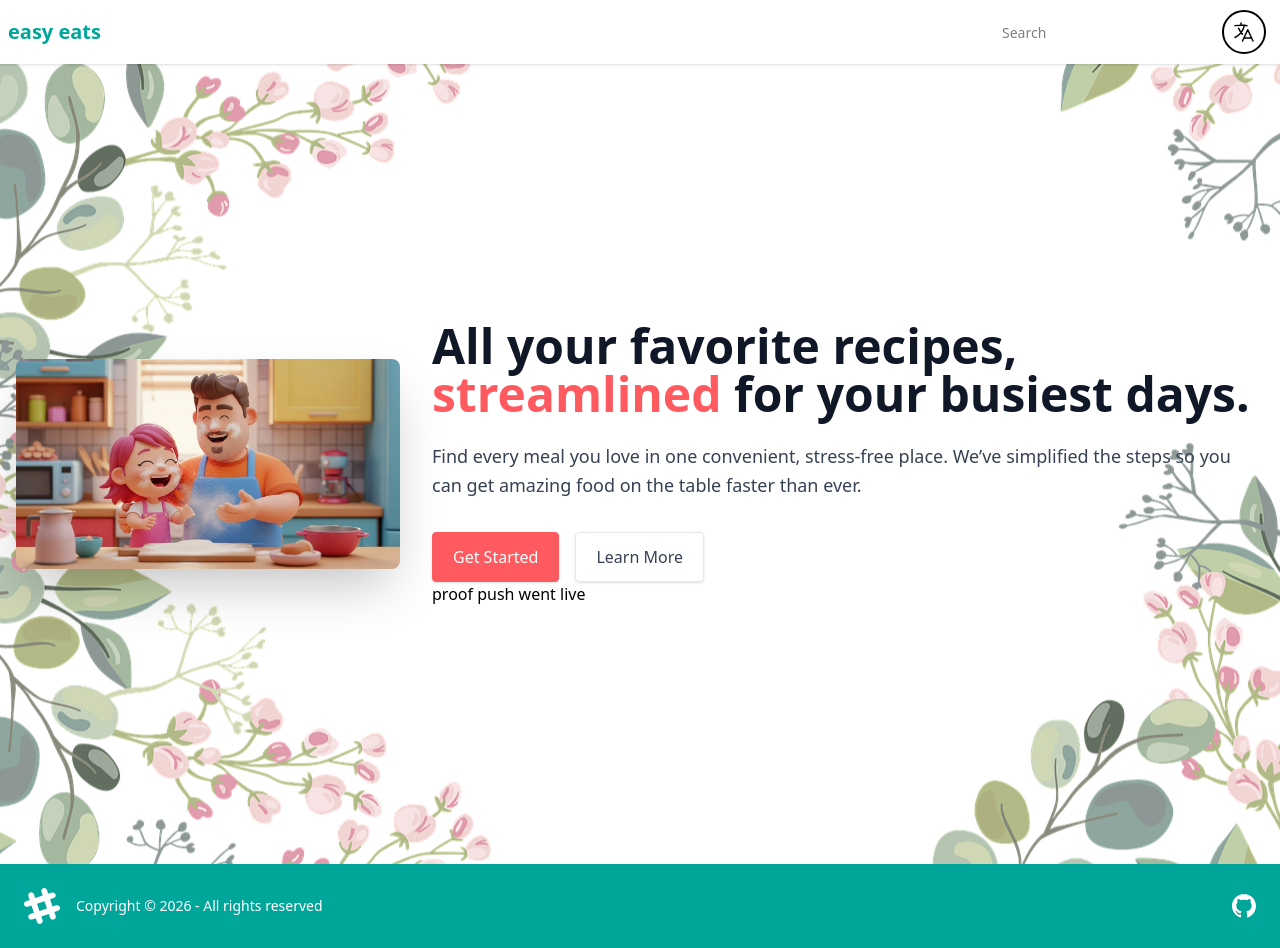
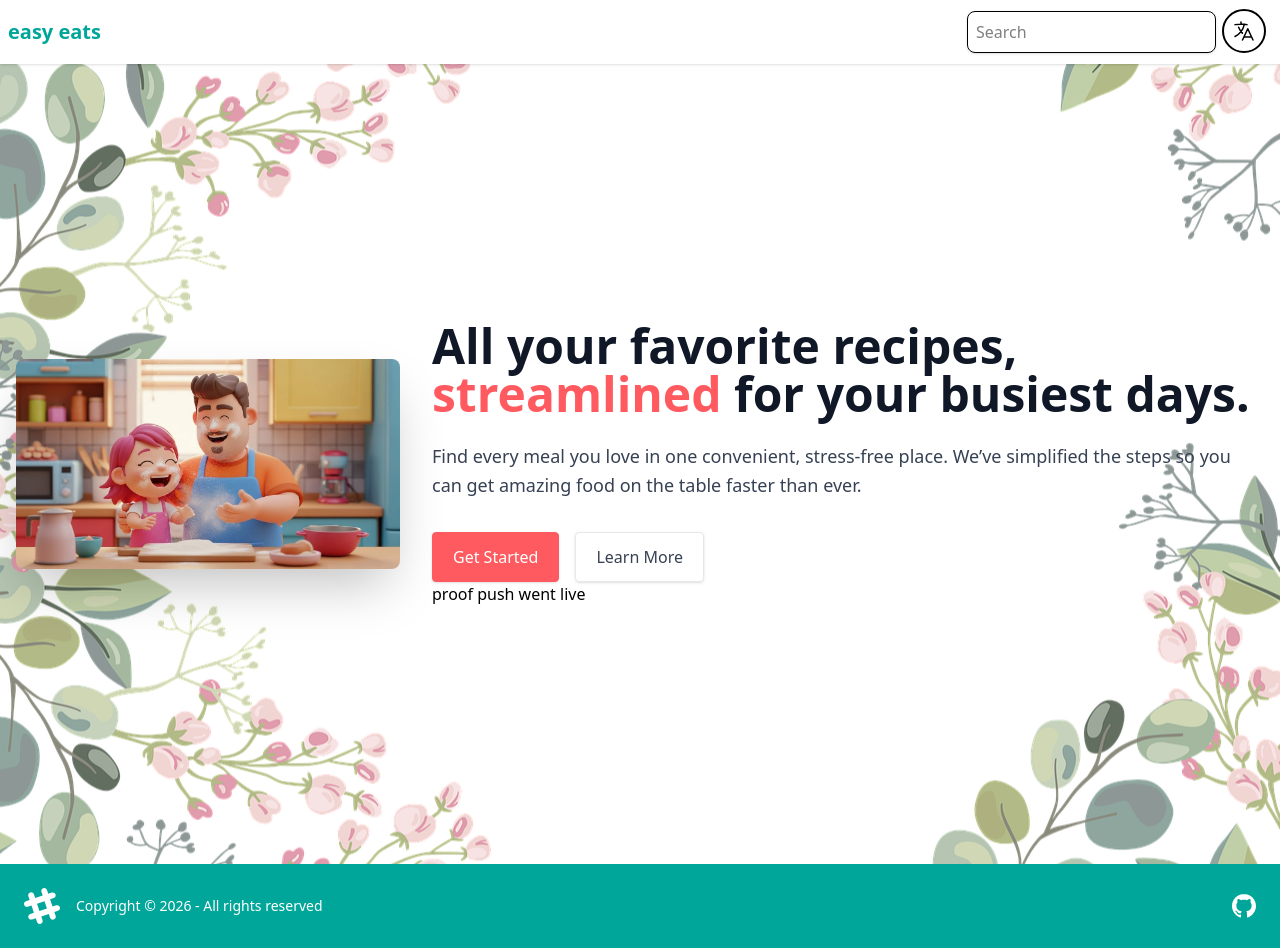
Before and after one commit to ArnauDavis/jsEasyEats, a React (Vite) app: page / in a window 1280 px wide. Built offline with nearby package versions, Linux system fonts and the light colour scheme.

Commit message:
finished search feature, need to add more items to confirm it works

```diff
--- a/src/App.jsx
+++ b/src/App.jsx
@@ -6,6 +6,7 @@ import Landing from './components/Landing.jsx'
 import AllRecipes from './components/AllRecipes.jsx'
 import Recipe from './components/Recipe.jsx'
 import Footer from './components/Footer.jsx'
+import Search from "./components/Search.jsx"
 
 function ScrollToTop() {
   const { pathname } = useLocation()
--- a/src/components/Search.jsx
+++ b/src/components/Search.jsx
@@ -0,0 +1,61 @@
+import React, { useState } from 'react'
+import { useLanguage } from '../LanguageProvider'
+import { useNavigate } from 'react-router-dom'
+
+function Search() {
+  const { t, lang } = useLanguage()
+  const [query, setQuery] = useState('')
+  const navigate = useNavigate()
+
+  // Get the translation object for the current language
+  // We look specifically at the 'recipes.items' for the current lang
+  const recipesData = t('recipes.items')
+
+  // Convert the object into an array we can filter
+  // This gives us: [{ id: 'brownies', name: 'Brownies', ... }, ...]
+  const recipeList = Object.keys(recipesData).map(key => ({
+    id: key,
+    ...recipesData[key]
+  }))
+
+  // Filter based on the search input
+  const filteredRecipes = query.trim() === ""
+    ? []
+    : recipeList.filter(recipe =>
+        recipe.name.toLowerCase().includes(query.toLowerCase())
+      )
+
+  const handleSelect = (recipeId) => {
+    setQuery('') // Clear search
+    navigate(`/recipe/${recipeId}`)
+  }
+
+  return (
+    <div className="relative w-full max-w-md mx-auto">
+      <input
+        type="text"
+        placeholder={t('header.text1')}
+        className="w-full p-2 border rounded-lg shadow-sm"
+        value={query}
+        onChange={(e) => setQuery(e.target.value)}
+      />
+
+      {/* Search Results Dropdown */}
+      {filteredRecipes.length > 0 && (
+        <ul className="absolute z-10 w-full bg-white border rounded-b-lg shadow-xl mt-1">
+          {filteredRecipes.map(recipe => (
+            <li
+              key={recipe.id}
+              onClick={() => handleSelect(recipe.id)}
+              className="p-3 hover:bg-gray-100 cursor-pointer border-b last:border-none"
+            >
+              {recipe.name}
+            </li>
+          ))}
+        </ul>
+      )}
+    </div>
+  )
+}
+
+export default Search
--- a/src/components/header.jsx
+++ b/src/components/header.jsx
@@ -1,6 +1,7 @@
 import React from 'react'
 import { Link } from 'react-router-dom'
 import { useLanguage } from '../LanguageProvider.jsx'
+import Search from "../components/Search.jsx"
 function Header() {
     const { t, setLang, lang } = useLanguage()
   return (
@@ -9,7 +10,7 @@ function Header() {
         <Link to="/" className=" text-xl text-cusGreen font-bold">easy eats</Link>
       </div>
       <div className="flex gap-2">
-        <input type="text" placeholder={t('header.text1')} className="input input-bordered w-24 md:w-auto" />
+        <Search/>
         <div className="dropdown dropdown-end pr-2">
           <div tabIndex={0} role="button" className="btn btn-ghost btn-circle">
             <div className="flex items-center space-x-2 border-2 p-2 rounded-full cursor-pointer hover:shadow-md transition duration-200">
```
